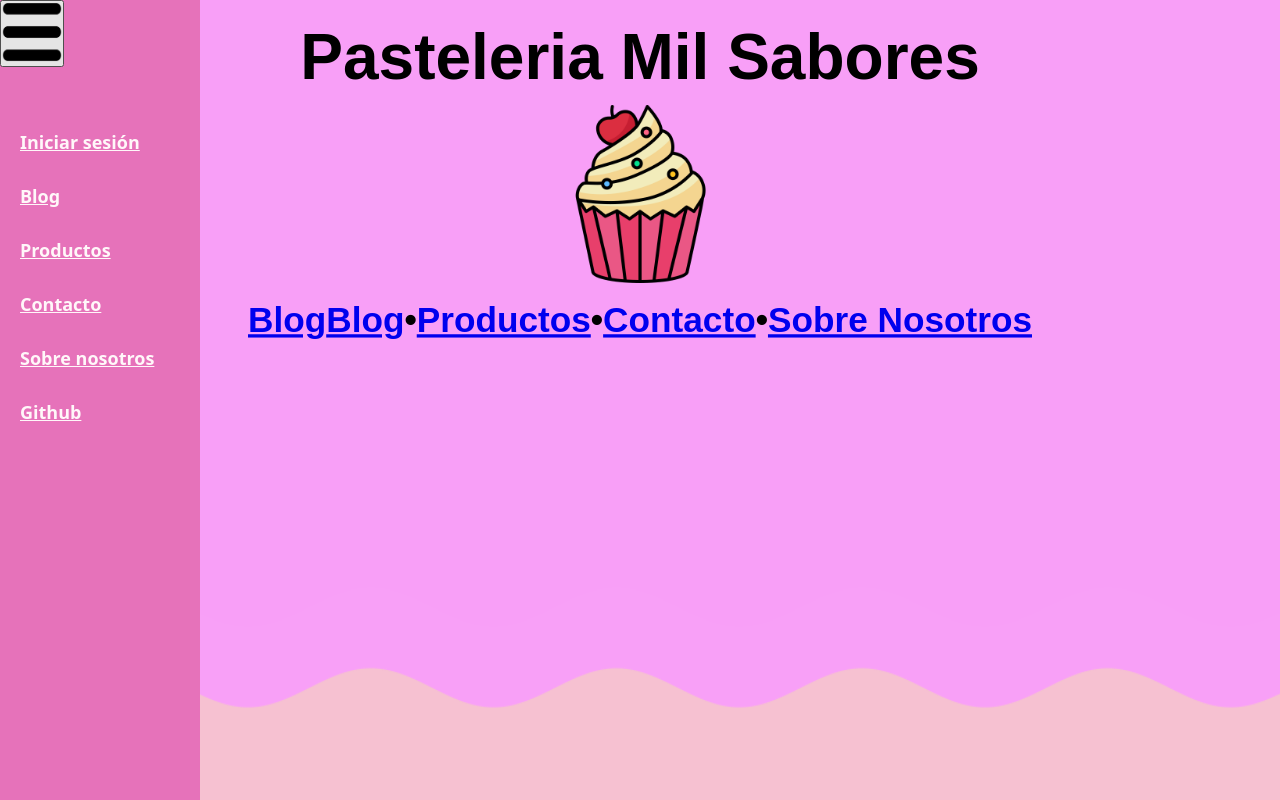
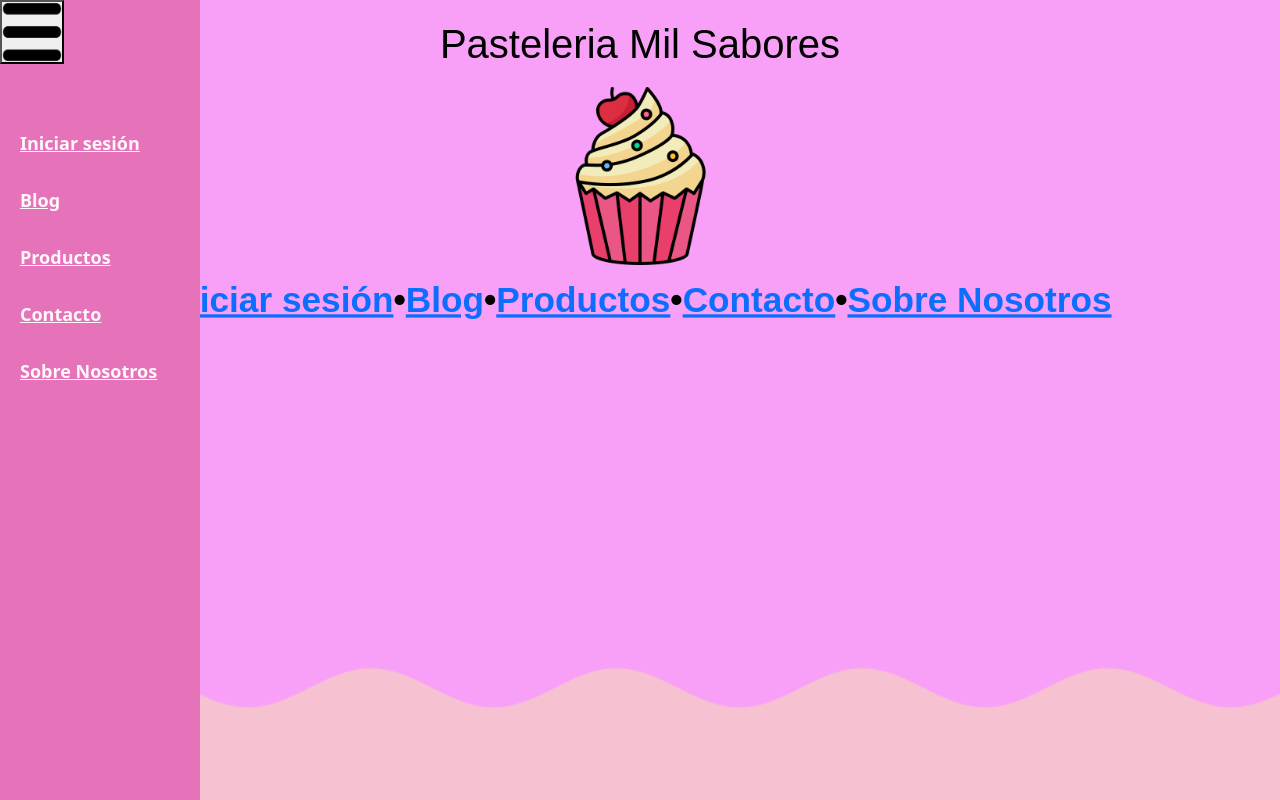
Before and after one commit to Kori55/df2-proyecto-2, a React (Vite) app: page /#/ in a window 1280 px wide. Shown: the top 800 px of the page. Built offline with nearby package versions, Linux system fonts and the light colour scheme.

Commit message:
ajustes menores

```diff
--- a/index.html
+++ b/index.html
@@ -3,6 +3,7 @@
   <head>
     <meta charset="UTF-8" />
     <link rel="icon" type="image/svg+xml" href="/vite.svg" />
+    <link href="https://cdn.jsdelivr.net/npm/bootstrap@5.3.8/dist/css/bootstrap.min.css" rel="stylesheet" integrity="sha384-sRIl4kxILFvY47J16cr9ZwB07vP4J8+LH7qKQnuqkuIAvNWLzeN8tE5YBujZqJLB" crossorigin="anonymous"/>
     <meta name="viewport" content="width=device-width, initial-scale=1.0" />
     <title>pasteleria</title>
   </head>
--- a/src/App.css
+++ b/src/App.css
@@ -8,7 +8,7 @@
   --fuente-2: #000000;
   --color-bg: #F6C1D1;
   --color-menu: #e672ba;
-  background-color: var(--color-bg)
+  /* background-color: var(--color-bg) */
 }
 
 .boton {
@@ -21,6 +21,7 @@
   height: 100%;
   position: fixed;
   z-index: -1;
+  background: var(--color-bg);
 }
 
 #main {
@@ -33,6 +34,9 @@
   font-family: "Funnel Sans", sans-serif;
   font-optical-sizing: auto;
   font-style: normal;
+  background: url(/src/assets/fondo%20idk.png);
+  background-repeat: no-repeat;
+  background-size: cover;
 }
 
 #main.h1 {
--- a/src/App.jsx
+++ b/src/App.jsx
@@ -5,8 +5,6 @@ import {SobreNosotros} from "./Pages/SobreNosotros"
 import {Blog} from "./Pages/Blog"
 import {IniciarSesion} from "./Pages/IniciarSesion"
 import {Productos} from "./Pages/Productos"
-
-import {Layout} from "./Layout"
 
 import "./App.css"
 import Fondo from './components/Fondo.jsx'
@@ -17,9 +15,9 @@ function App() {
   return (
     <>
     <Fondo></Fondo>
-    <Menu></Menu>
     <Boton></Boton>
       <Router>
+          <Menu></Menu>
           <Routes>
               <Route path="/" element={<Home/>}/>
               <Route path="/contacto" element={<Contacto/>}/>
--- a/src/Layout.jsx
+++ /dev/null
@@ -1,13 +0,0 @@
-import NavBar from "./components/Menu"
-import { Outlet } from "react-router-dom"
-
-export function Layout() {
-    return (
-        <>
-            <NavBar/>
-            <main>
-                <Outlet/>
-            </main>
-        </>
-    )
-}
--- a/src/Pages/Home.jsx
+++ b/src/Pages/Home.jsx
@@ -5,14 +5,15 @@ import { Link } from 'react-router-dom'
 export function Home() {
     return (
             <>
-            <div id="main">
+            <div id="main" >
                 <h1>Pasteleria Mil Sabores</h1>
                 <img src={Icono} width="200" height="200"/>
                     <div class="main-links">
                     <p>
                         <Link to="/login">
-                        <span>Blog</span>
+                            <span>Iniciar sesión</span>
                         </Link>
+                        •
                         <Link to="/blog">
                             <span>Blog</span>
                         </Link>
--- a/src/Pages/IniciarSesion.jsx
+++ b/src/Pages/IniciarSesion.jsx
@@ -1,13 +1,13 @@
-const nombre = document.getElementById("name")
-const email = document.getElementById("email")
-const pass = document.getElementById("password")
-const form = document.getElementById("form")
-const parrafo = document.getElementById("errores")
-
 import "./InicioSesion/InicioSesion.css"
 
 
-function submitButAwesomelyFake() {
+function submitButAwesomelyFake(event) {
+    event.preventDefault();
+    const nombre = document.getElementById("name")
+    const email = document.getElementById("email")
+    const pass = document.getElementById("password")
+    const parrafo = document.getElementById("errores")
+
     let errores = ""
     let entrar = false
     let expCorreo = /^\w+([\.-]?\w+)*@\w+([\.-]?\w+)*(\.\w{2,4})+$/
@@ -22,33 +22,8 @@ function submitButAwesomelyFake() {
         entrar = true
     }
 
-    if (entrar){
-        parrafo.innerHTML = errores
-    }
-    else{
-        parrafo.innerHTML = "Enviado"
-    }
-}
-
-/*
-form.addEventListener("submit",e=>{
-
-    e.preventDefault()
-    let errores = ""
-    let entrar = false
-    let expCorreo = /^\w+([\.-]?\w+)*@\w+([\.-]?\w+)*(\.\w{2,4})+$/
-    if (nombre.value.length < 6){
-        errores += 'El nombres es corto debe tener largo 6 <br>'
-        entrar = true
-    }
-
     if(!expCorreo.test(email.value)){
         errores += 'el correo no es válido <br>'
-        entrar = true
-    }
-
-    if(pass.value.length < 8){
-        errores += 'La contraseña debe tener 8 caracteres <br>'
         entrar = true
     }
 
@@ -58,14 +33,12 @@ form.addEventListener("submit",e=>{
     else{
         parrafo.innerHTML = "Enviado"
     }
-})
+}
 
-*/
 export function IniciarSesion() {
     return (
         <>
-        <link href="https://cdn.jsdelivr.net/npm/bootstrap@5.3.8/dist/css/bootstrap.min.css" rel="stylesheet" integrity="sha384-sRIl4kxILFvY47J16cr9ZwB07vP4J8+LH7qKQnuqkuIAvNWLzeN8tE5YBujZqJLB" crossorigin="anonymous"/>
-            <div id="main">
+            <div id="main" >
                 <h1>Inicio Sesión</h1>
                 <div class="iniciosesion">
                     <form id="form" action="">
@@ -82,14 +55,17 @@ export function IniciarSesion() {
                             <input type="password" name="" id="password" class="form-control"/>
                         </div>
                         <div class="form-group">
-                            <button type="submit" class="btn btn-primary">Enviar Datos</button>
+                            <button type="submit" class="btn btn-primary" onClick={submitButAwesomelyFake}>Enviar Datos</button>
                             <button class="btn btn-warning">Cancelar</button>
-                            <p style="color: red;" id="errores"></p>
+                            <p class="alert alert-danger" id="errores"></p>
                         </div>
                     </form>
                 </div>
             </div>
-                <script src="https://cdn.jsdelivr.net/npm/bootstrap@5.3.8/dist/js/bootstrap.bundle.min.js" integrity="sha384-FKyoEForCGlyvwx9Hj09JcYn3nv7wiPVlz7YYwJrWVcXK/BmnVDxM+D2scQbITxI" crossorigin="anonymous"/>
+            <script src="https://cdn.jsdelivr.net/npm/bootstrap@5.3.8/dist/js/bootstrap.bundle.min.js" integrity="sha384-FKyoEForCGlyvwx9Hj09JcYn3nv7wiPVlz7YYwJrWVcXK/BmnVDxM+D2scQbITxI" crossorigin="anonymous"/>
+            <script>
+
+            </script>
         </>
     )
 }
--- a/src/Pages/InicioSesion/InicioSesion.css
+++ b/src/Pages/InicioSesion/InicioSesion.css
@@ -1,4 +1,3 @@
 .iniciosesion {
   margin-top: 100px;
-  scale: 2;
 }
--- a/src/components/Menu.jsx
+++ b/src/components/Menu.jsx
@@ -7,24 +7,21 @@ function Menu() {
         <>
             <div id="menu">
                 <div id="links">
-                    <a href="iniciarsesion.jsx">
+                    <Link to="/login">
                         <span>Iniciar sesión</span>
-                    </a>
-                    <a href="blog.jsx">
+                    </Link>
+                    <Link to="/blog">
                         <span>Blog</span>
-                    </a>
-                    <a href="productos.jsx">
+                    </Link>
+                    <Link to="/productos">
                         <span>Productos</span>
-                    </a>
-                    <a href="contacto.jsx">
+                    </Link>
+                    <Link to="/contacto">
                         <span>Contacto</span>
-                    </a>
-                    <a href="sobrenosotros.jsx">
-                      <span>Sobre nosotros</span>
-                    </a>
-                    <a href="https://github.com/Kori55/df2-proyecto">
-                      <span>Github</span>
-                    </a>
+                    </Link>
+                    <Link to="/sobre-nosotros">
+                        <span>Sobre Nosotros</span>
+                    </Link>
                 </div>
             </div>
         </>
```
Lines whose indentation alone changed are shown as unchanged.
